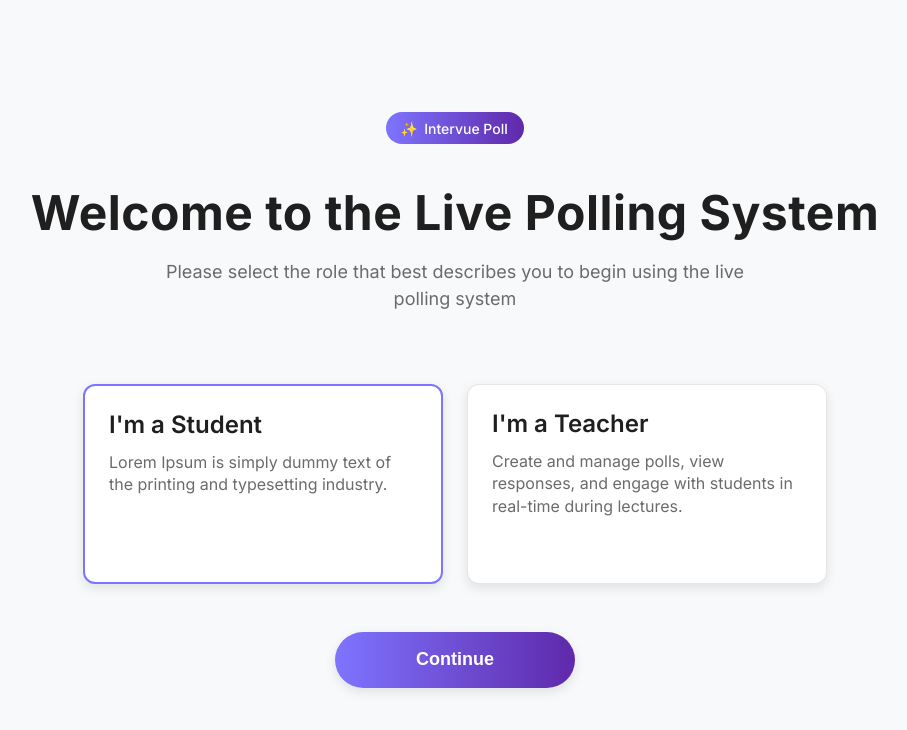
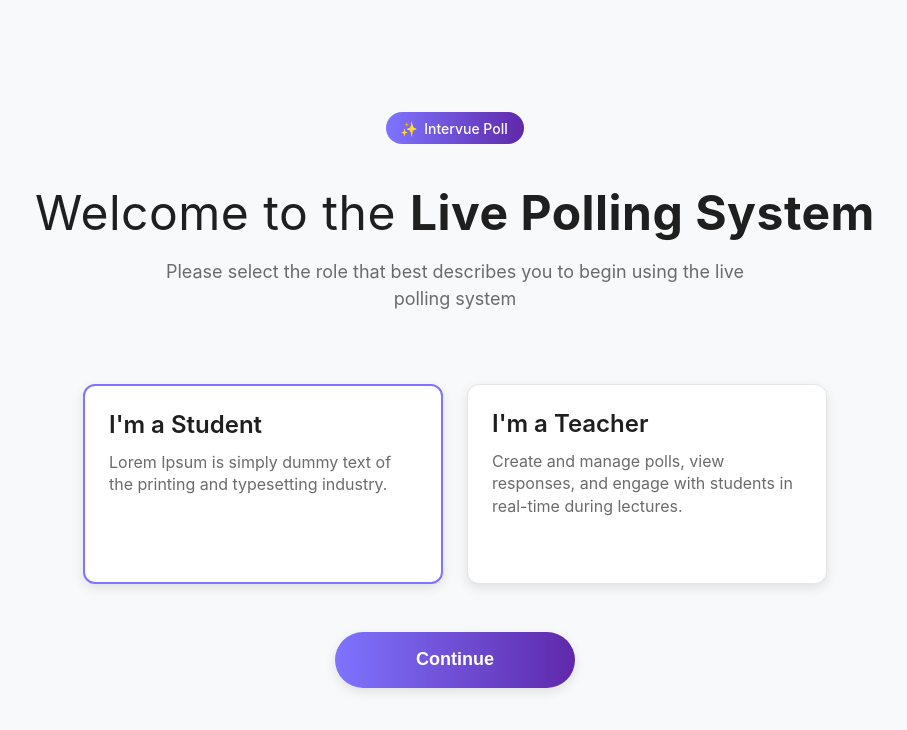
Before and after one commit to Swaymbhu-git/project, a React (Vite) app: page / in a window 1280 px wide. Shown: the top 730 px of the page, without its empty margins (185-1092 px from the left). Built offline with nearby package versions, Linux system fonts and the light colour scheme.

Commit message:
Adjust font and text styling

```diff
--- a/index.html
+++ b/index.html
@@ -3,9 +3,6 @@
   <head>
     <meta charset="UTF-8" />
     <link rel="icon" type="image/svg+xml" href="/vite.svg" />
-    <link rel="preconnect" href="https://fonts.googleapis.com">
-    <link rel="preconnect" href="https://fonts.gstatic.com" crossorigin>
-    <link href="https://fonts.googleapis.com/css2?family=Inter:wght@400;500;600;700&display=swap" rel="stylesheet">
     <meta name="viewport" content="width=device-width, initial-scale=1.0" />
     <title>Live Polling System Interface Replica</title>
   </head>
--- a/src/App.css
+++ b/src/App.css
@@ -5,7 +5,7 @@
 }
 
 body {
-  font-family: 'Inter', -apple-system, BlinkMacSystemFont, 'Segoe UI', Roboto, 'Helvetica Neue', Arial, sans-serif;
+  font-family: -apple-system, BlinkMacSystemFont, 'Segoe UI', Roboto, 'Helvetica Neue', Arial, sans-serif;
   margin: 0;
   background-color: #f8f9fa;
 }
@@ -69,14 +69,14 @@ body {
   font-size: 48px;
   line-height: 1.2;
   margin-bottom: 16px;
-  font-weight: 700;
+  font-weight: 400;
   color: #1F1F1F;
   letter-spacing: 0.5px;
   text-align: center;
 }
 
 .title-welcome {
-  font-weight: 700;
+  font-weight: 400;
   color: #1F1F1F;
 }
 
--- a/src/index.css
+++ b/src/index.css
@@ -12,6 +12,7 @@ body {
   height: 100%;
   overflow-x: hidden;
   font-family: 'Inter', -apple-system, BlinkMacSystemFont, 'Segoe UI', Roboto, 'Helvetica Neue', Arial, sans-serif;
+  font-family: -apple-system, BlinkMacSystemFont, 'Segoe UI', Roboto, 'Helvetica Neue', Arial, sans-serif;
   -webkit-font-smoothing: antialiased;
   -moz-osx-font-smoothing: grayscale;
 }
```
